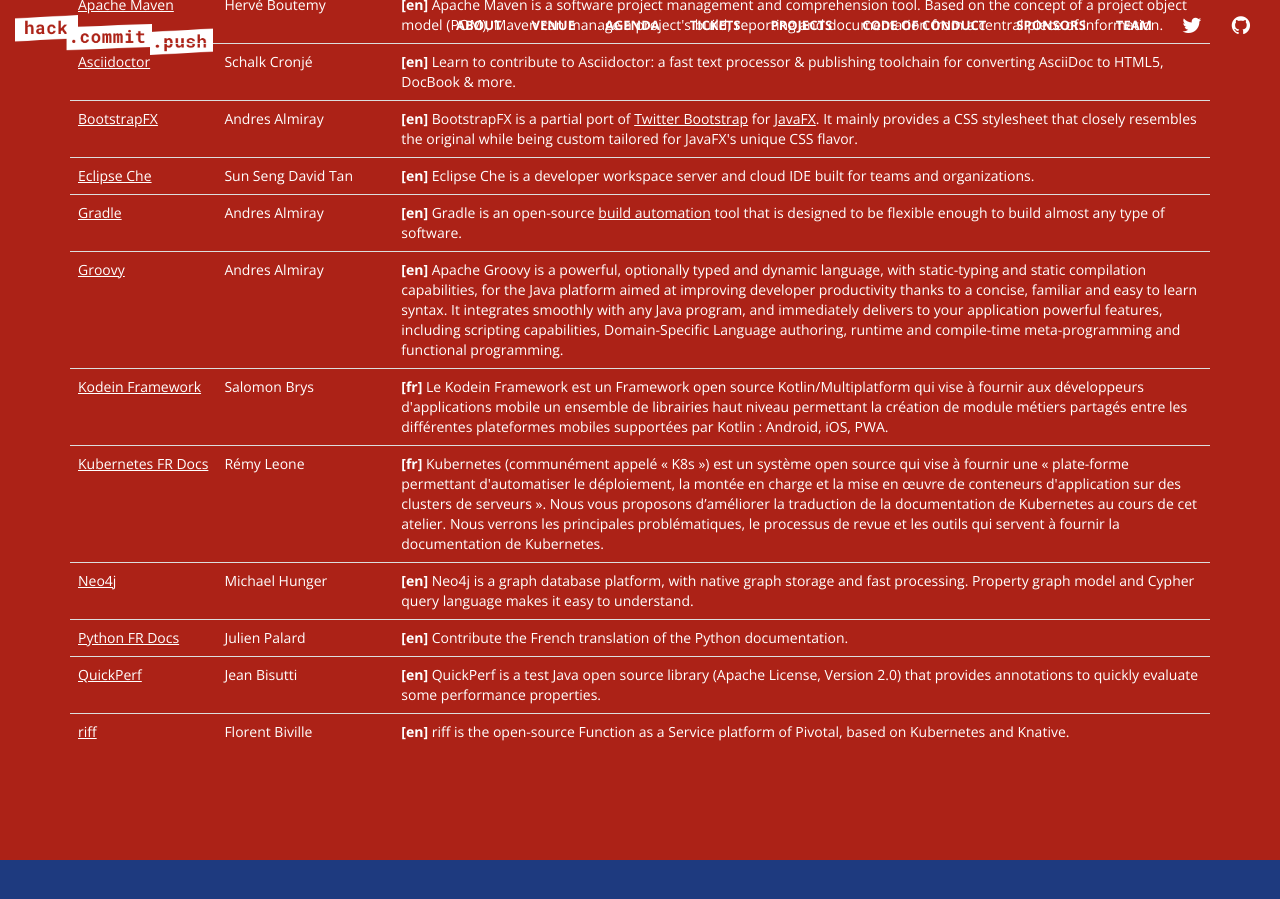
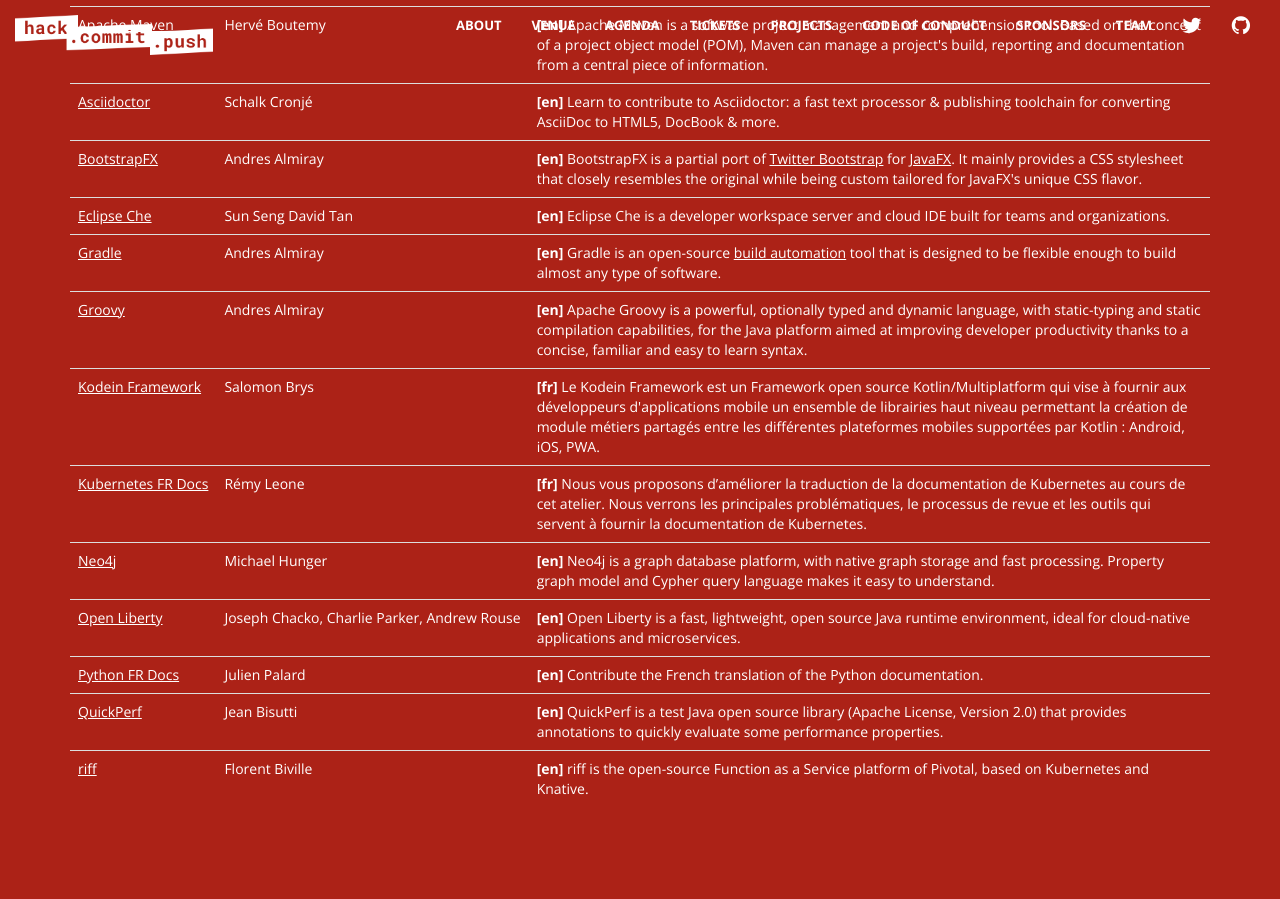
Before and after one commit to hackergarten/Paris2019, a Jekyll site: the page built from index.html, in a window 1280 px wide and 900 px high, scrolled down 5311 px. Built offline with Jekyll 4.4.1, drawn with Linux system fonts in a browser that asks for light colours.

Commit message:
Add OpenLiberty

```diff
--- a/_data/projects.yml
+++ b/_data/projects.yml
@@ -18,7 +18,6 @@
   url: https://kubernetes.io/fr/docs/
   description:
     fr: |
-      Kubernetes (communément appelé « K8s ») est un système open source qui vise à fournir une « plate-forme permettant d'automatiser le déploiement, la montée en charge et la mise en œuvre de conteneurs d'application sur des clusters de serveurs ».
       Nous vous proposons d’améliorer la traduction de la documentation de Kubernetes au cours de cet atelier.
       Nous verrons les principales problématiques, le processus de revue et les outils qui servent à fournir la documentation de Kubernetes.
   leads:
@@ -43,7 +42,6 @@
   description:
     en: |
       Apache Groovy is a powerful, optionally typed and dynamic language, with static-typing and static compilation capabilities, for the Java platform aimed at improving developer productivity thanks to a concise, familiar and easy to learn syntax.
-      It integrates smoothly with any Java program, and immediately delivers to your application powerful features, including scripting capabilities, Domain-Specific Language authoring, runtime and compile-time meta-programming and functional programming.
   leads:
     - name: Andres Almiray
 - name: BootstrapFX
@@ -97,3 +95,12 @@
       Eclipse Che is a developer workspace server and cloud IDE built for teams and organizations.
   leads:
     - name: Sun Seng David Tan
+- name: Open Liberty
+  url: https://openliberty.io/
+  description:
+    en: |
+      Open Liberty is a fast, lightweight, open source Java runtime environment, ideal for cloud-native applications and microservices.
+  leads:
+    - name: Joseph Chacko
+    - name: Charlie Parker
+    - name: Andrew Rouse
```
